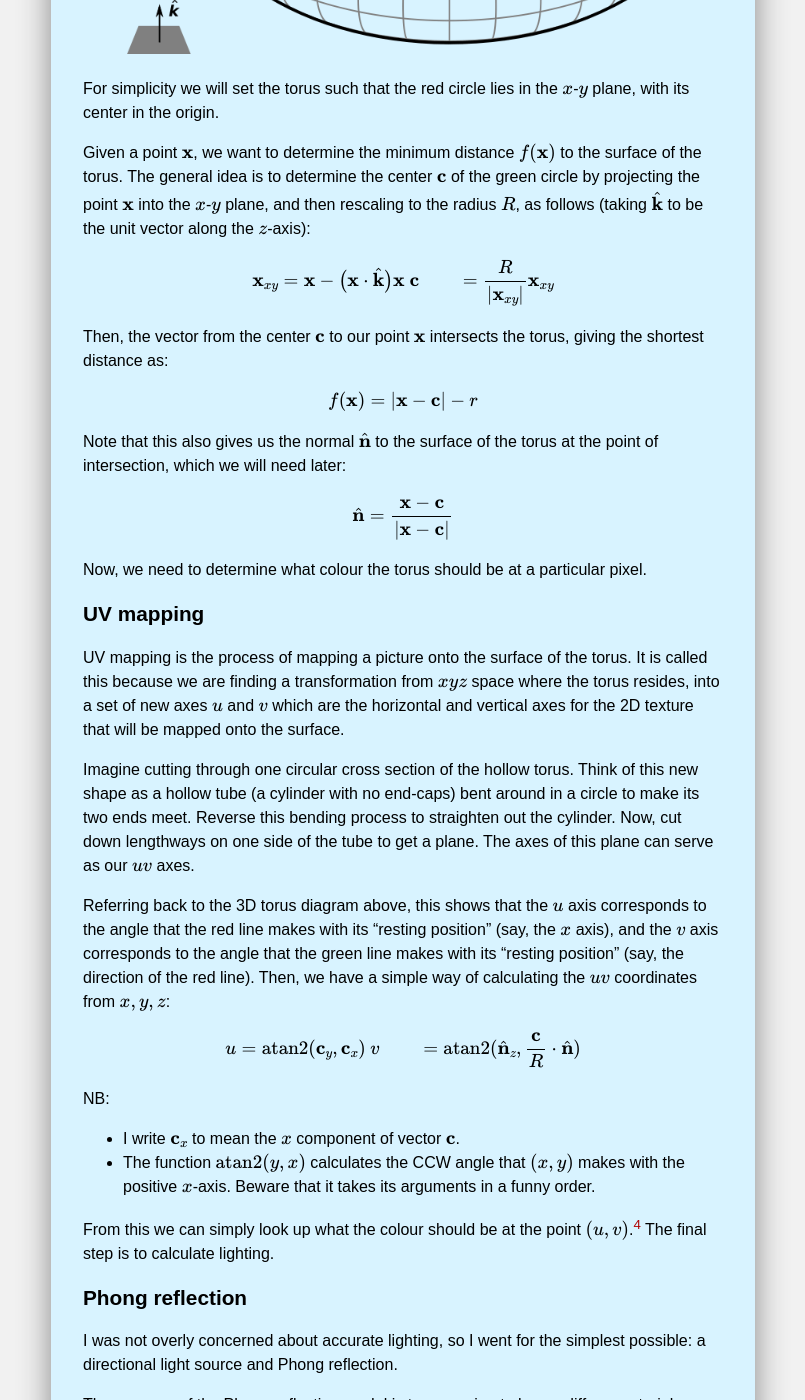
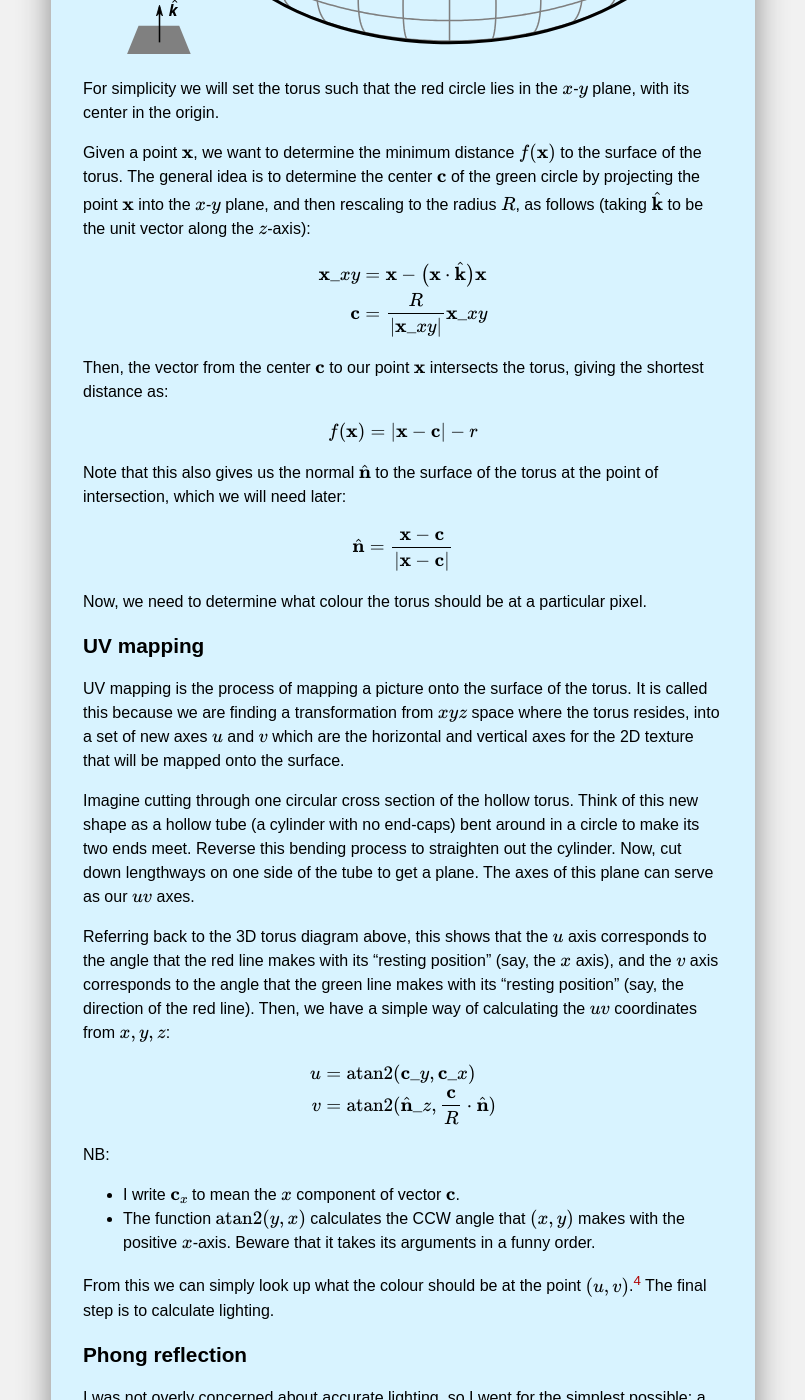
Before and after one commit to chengsun/chengsun.github.com, a Jekyll site: the page built from _posts/2015-01-27-drawing-doughnuts.md, in a window 1280 px wide and 1400 px high, scrolled down 2829 px. Shown: the whole window, without its empty margins (237-1042 px from the left). Built offline with Jekyll 4.4.1, drawn with Linux system fonts in a browser that asks for light colours; formulas are drawn with MathJax 3; some of the changed text lies outside the part shown.

Commit message:
fix doughnuts post

```diff
--- a/_posts/2015-01-27-drawing-doughnuts.md
+++ b/_posts/2015-01-27-drawing-doughnuts.md
@@ -67,7 +67,7 @@ Constructing a distance function
 
 A torus can be constructed with two circles, as shown below. The green circle with radius \\(r\\) is revolved so that its center travels along the path of the red circle with radius \\(R\\).
 
-<img src="/drawing-doughnuts-torus.png"
+<img src="/drawing-doughnuts-torus.svg"
      title="Calculating the minimum distance to a torus"
      alt="Torus diagram"
      style="width: 100%;"/>
@@ -75,10 +75,12 @@ A torus can be constructed with two circles, as shown below. The green circle wi
 For simplicity we will set the torus such that the red circle lies in the \\(x\\)-\\(y\\) plane, with its center in the origin.
 
 Given a point \\(\mathbf{x}\\), we want to determine the minimum distance \\(f(\mathbf{x})\\) to the surface of the torus.  The general idea is to determine the center \\(\mathbf{c}\\) of the green circle by projecting the point \\(\mathbf{x}\\) into the \\(x\\)-\\(y\\) plane, and then rescaling to the radius \\(R\\), as follows (taking \\(\hat{\mathbf{k}}\\) to be the unit vector along the \\(z\\)-axis):
+<p markdown="0">
 \begin{align}
-\mathbf{x}\_{xy} &= \mathbf{x} - \bigl(\mathbf{x}\cdot\hat{\mathbf{k}}\bigr)\mathbf{x} \\\\
-\mathbf{c} &= \frac{R}{\left| \mathbf{x}\_{xy} \right|} \mathbf{x}\_{xy}
+\mathbf{x}\_{xy} &= \mathbf{x} - \bigl(\mathbf{x}\cdot\hat{\mathbf{k}}\bigr)\mathbf{x} \\
+\mathbf{c} &= \frac{R}{\left| \mathbf{x}\_{xy} \right|} \mathbf{x}\_{xy} \\
 \end{align}
+</p>
 Then, the vector from the center \\(\mathbf{c}\\) to our point \\(\mathbf{x}\\) intersects the torus, giving the shortest distance as:
 \\[f(\mathbf{x}) = \left| \mathbf{x} - \mathbf{c} \right| - r\\]
 
@@ -97,10 +99,12 @@ Imagine cutting through one circular cross section of the hollow torus. Think of
 
 Referring back to the 3D torus diagram above, this shows that the \\(u\\) axis corresponds to the angle that the red line makes with its "resting position" (say, the \\(x\\) axis), and the \\(v\\) axis corresponds to the angle that the green line makes with its "resting position" (say, the direction of the red line). Then, we have a simple way of calculating the \\(uv\\) coordinates from \\(x,y,z\\):
 
+<p markdown="0">
 \begin{align}
-u &= \text{atan2}(\mathbf{c}\_y, \mathbf{c}\_x) \\\\
+u &= \text{atan2}(\mathbf{c}\_y, \mathbf{c}\_x) \\
 v &= \text{atan2}(\hat{\mathbf{n}}\_z, \frac{\mathbf{c}}{R} \cdot \hat{\mathbf{n}}) \\
 \end{align}
+</p>
 
 NB:
 
@@ -157,8 +161,10 @@ If you found this post interesting, check out [ShaderToy](https://www.shadertoy.
 
 [^viewdir]:
     The view direction is determined by which pixel \\((s\_x, s\_y)\\) on the screen is being processed:
+    <p markdown="0">
     \begin{align}
-    \mathbf{v} &= \left( \frac{2 s\_x}{w} - 1, \frac{2 s\_y}{h} - 1, v\_z \right) \\\\
+    \mathbf{v} &= \left( \frac{2 s\_x}{w} - 1, \frac{2 s\_y}{h} - 1, v\_z \right) \\
     \hat{\mathbf{v}} &= \frac{\mathbf{v}}{|\mathbf{v}|}
     \end{align}
+    </p>
     where the \\(v\_z\\) component is the distance that the camera's sensor is in front of the focal point, and \\(w\\), \\(h\\) are the dimensions of the screen in pixels.
```
Also changed, not shown: other parts of _posts/2015-01-27-drawing-doughnuts.md (+1 -1 lines).
